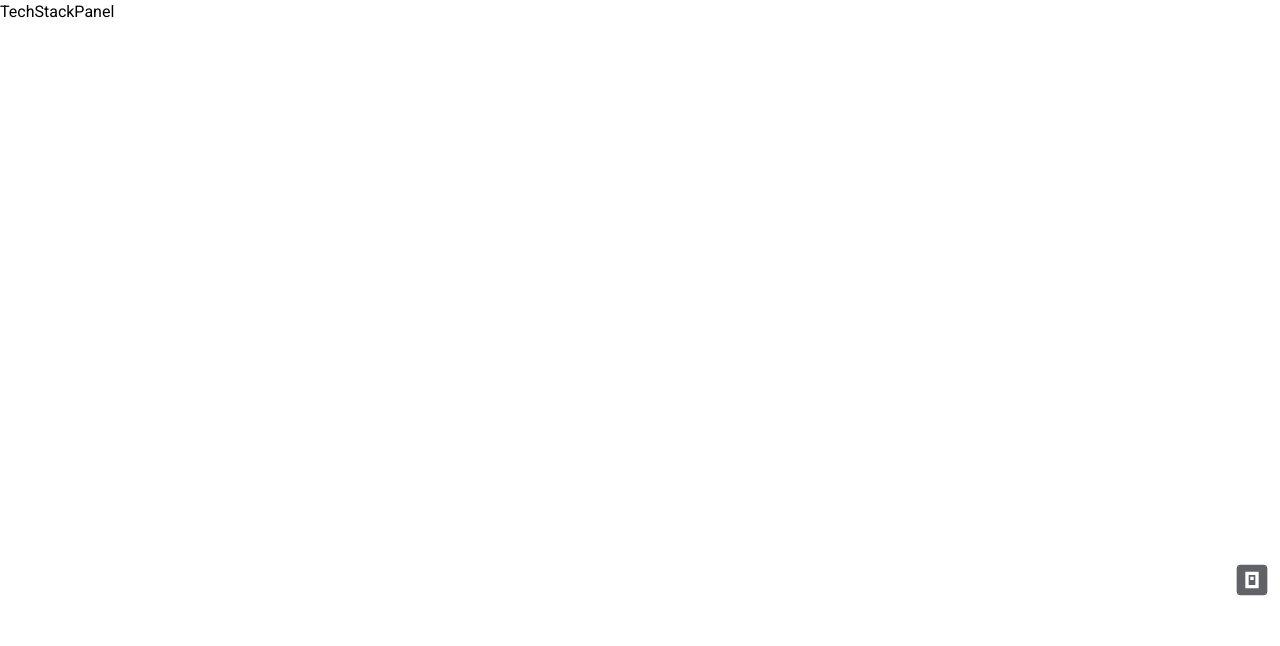
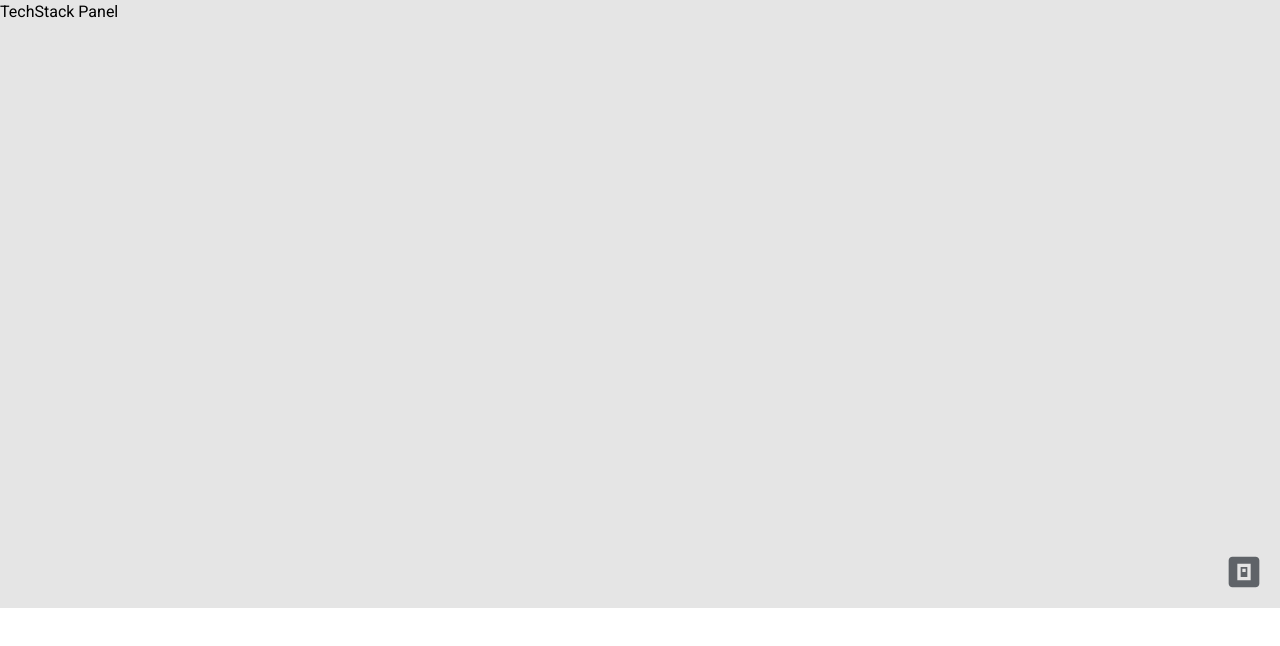
Before and after one commit to Evan-YJ-Zhao/web-portfolio, a Next.js app: page /about-me in a window 1280 px wide. Both pictures are taken after a click on the button 1252 px from the left and 580 px from the top of the page. Shown: the top 646 px of the page. Built offline with nearby package versions, Linux system fonts and the light colour scheme.

Commit message:
Added entering and leaving animation between imageslider and techstack panel

```diff
--- a/app/about-me/page.tsx
+++ b/app/about-me/page.tsx
@@ -1,27 +1,34 @@
-'use client'
+"use client";
 
+import { AnimatePresence } from "framer-motion";
 import Image from "next/image";
 import { useState } from "react";
 import ImageSlider from "@/components/ImageSlider/ImageSlider";
 import TechStackPanel from "@/components/TechStackPanel/TechStackPanel";
 import { switchImg } from "@/utils/images";
 
-
 const page = () => {
-
   const [showImageSlider, setShowImageSlider] = useState(true);
 
   const imageSwitchButtonOnClickHandler = () => {
-    setShowImageSlider(prev => !prev);
-  }
+    setShowImageSlider((prev) => !prev);
+  };
 
   return (
     <div>
       <div className="relative w-screen h-[38rem]">
-        {showImageSlider ? <ImageSlider /> : <TechStackPanel />}
-        <div className="absolute bottom-0 w-full flex flex-row-reverse">
-          <button className="w-10 h-10 m-2" onClick={imageSwitchButtonOnClickHandler}>
-            <Image src={switchImg} alt="A toggle for switching between the slider and the grid view"/>
+        <AnimatePresence mode="wait">
+          {showImageSlider ? <ImageSlider key="image-slider"/> : <TechStackPanel key="techstack-panel"/>}
+        </AnimatePresence>
+        <div className="absolute bottom-0 right-0">
+          <button
+            className="w-10 h-10 m-4"
+            onClick={imageSwitchButtonOnClickHandler}
+          >
+            <Image
+              src={switchImg}
+              alt="A toggle for switching between the slider and the grid view"
+            />
           </button>
         </div>
       </div>
--- a/components/ImageSlider/ImageSliderControls.tsx
+++ b/components/ImageSlider/ImageSliderControls.tsx
@@ -1,3 +1,4 @@
+import { motion } from "framer-motion";
 import { memo, MouseEventHandler } from "react";
 import { OptionalClassName } from "@/utils/commonTypes";
 
@@ -14,7 +15,12 @@ const ImageSliderControls = memo(
     rightControlClickHandler,
   }: ImageSliderControlsProps) => {
     return (
-      <div className={`${className} flex justify-between items-center`}>
+      <motion.div
+        initial={{ opacity: 0, x: 50 }}
+        animate={{ opacity: 1, x: 0 }}
+        exit={{ opacity: 0, x: -50, transition: {duration: 0.2} }}
+        className={`${className} flex justify-between items-center`}
+      >
         <button
           data-theme="cmyk"
           className="btn btn-circle hover:bg-primary border border-neutral"
@@ -29,7 +35,7 @@ const ImageSliderControls = memo(
         >
           &#x276F;
         </button>
-      </div>
+      </motion.div>
     );
   }
 );
--- a/components/TechStackPanel/TechStackPanel.tsx
+++ b/components/TechStackPanel/TechStackPanel.tsx
@@ -1,7 +1,17 @@
+import { motion } from "framer-motion";
+
 const TechStackPanel = () => {
   return (
-    <div>TechStackPanel</div>
-  )
-}
+    <div className="relative w-full h-full overflow-hidden bg-neutral">
+      <motion.div
+        initial={{ opacity: 0, x: 50 }}
+        animate={{ opacity: 1, x: 0 }}
+        exit={{ opacity: 0, x: -50, transition: {duration: 0.2} }}
+      >
+        TechStack Panel
+      </motion.div>
+    </div>
+  );
+};
 
-export default TechStackPanel
+export default TechStackPanel;
```
Also changed, not shown: components/ImageSlider/ImageSlider.tsx (line endings or trailing spaces).
